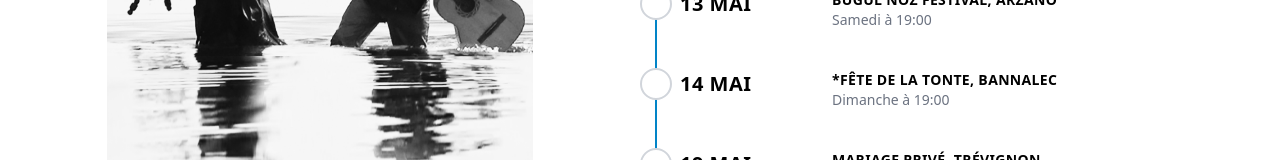
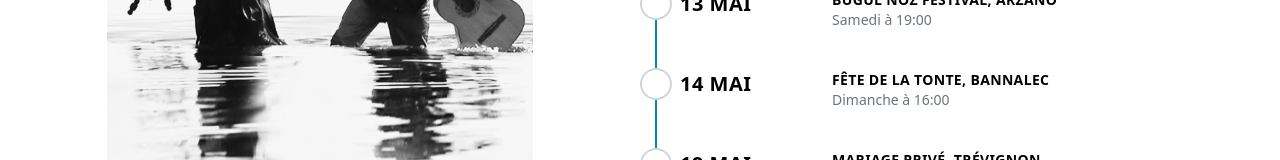
Before and after one commit to AlexandreKempf/en-tete-a-texte, a SvelteKit app: page /concerts in a window 1280 px wide. Shown: the part 462-622 px from the top of the page. Built offline with nearby package versions, Linux system fonts and the light colour scheme.

Commit message:
Update +page.svelte

```diff
--- a/src/routes/concerts/+page.svelte
+++ b/src/routes/concerts/+page.svelte
@@ -25,8 +25,8 @@
 			place: "Bugul Noz Festival, Arzano"
 		},
 		{
-			date: new Date(2023, 4, 14, 19, 0),
-			place: "*Fête de la tonte, Bannalec"
+			date: new Date(2023, 4, 14, 16, 0),
+			place: "Fête de la tonte, Bannalec"
 		},
 		{
 			date: new Date(2023, 4, 19, 19, 0),
```
